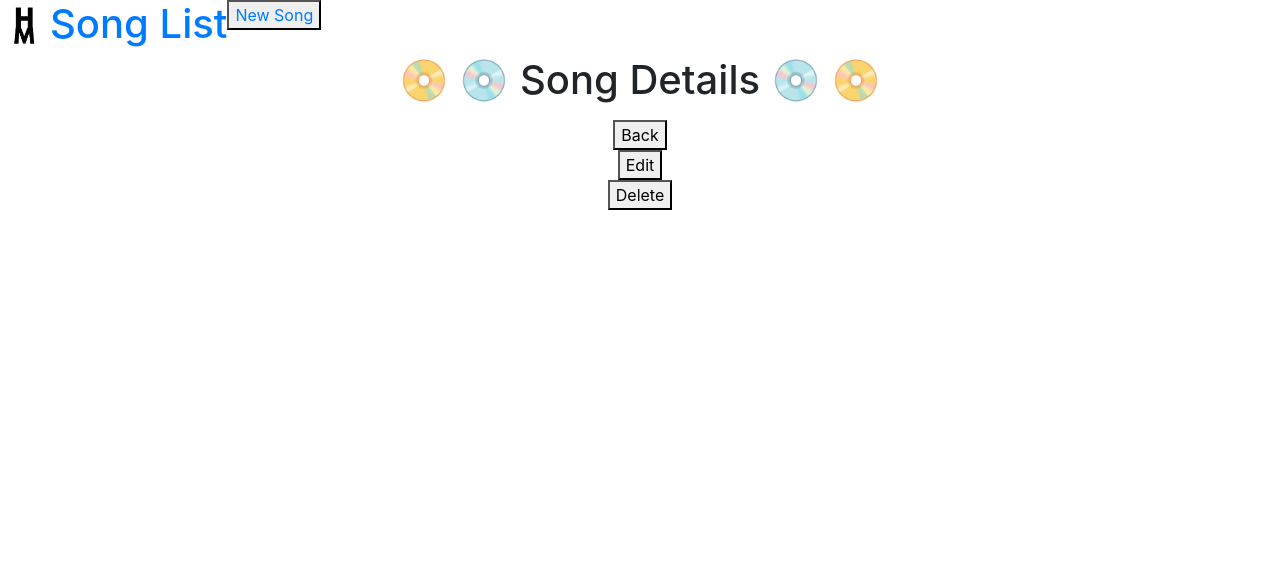
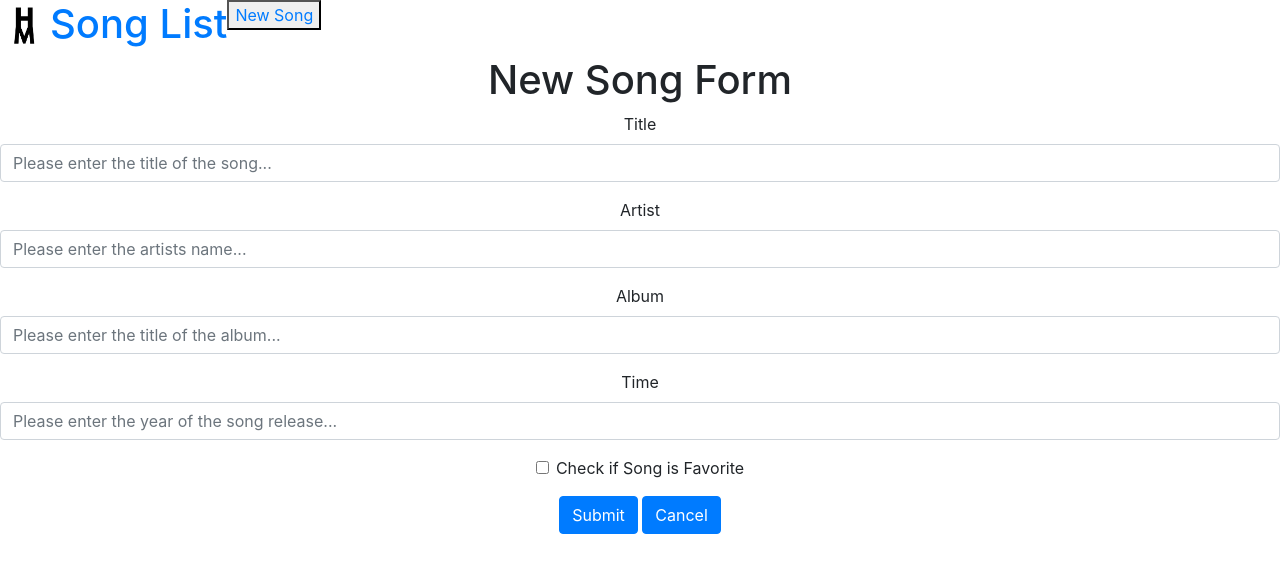
Before and after one commit to HadyM/tuner-api-frontend, a React (Create React App) app in the folder tuner-api-frontend/: page /songs/new in a window 1280 px wide. Shown: the top 572 px of the page. Built offline with nearby package versions, Linux system fonts and the light colour scheme; no server answers.

Commit message:
Added the new song functionality and working on edit song bonus

```diff
--- a/tuner-api-frontend/src/App.js
+++ b/tuner-api-frontend/src/App.js
@@ -7,6 +7,8 @@ import Home from "./Pages/Home";
 import Error from "./Pages/Error";
 import Index from "./Pages/Index";
 import Show from "./Pages/Show";
+import New from "./Pages/New";
+import Edit from "./Pages/Edit";
 
 import NavBar from "./Components/NavBar";
 import "bootstrap/dist/css/bootstrap.min.css";
@@ -17,16 +19,16 @@ const API_BASE = apiURL();
 function App() {
   const [songs, setSongs] = useState([]);
 
-  // const addSong = (newSong) => {
-  //   axios
-  //     .post(`${API_BASE}/songs`, newSong)
-  //     .then((response) => {
-  //       setSongs([...songs, newSong]);
-  //     })
-  //     .catch((error) => {
-  //       console.log(error);
-  //     });
-  // };
+  const addSong = (newSong) => {
+    axios
+      .post(`${API_BASE}/songs`, newSong)
+      .then((response) => {
+        setSongs([...songs, newSong]);
+      })
+      .catch((error) => {
+        console.log(error);
+      });
+  };
 
   const deleteSong = (index) => {
     axios.delete(`${API_BASE}/songs/${index}`).then(
@@ -41,18 +43,18 @@ function App() {
     );
   };
 
-  // const updateSong = (updatedSong, index) => {
-  //   axios.put(`${API_BASE}/songs/${index}`, updatedSong).then(
-  //     (response) => {
-  //       const updateArray = [...songs];
-  //       updateArray[index] = updatedSong;
-  //       setSongs(updateArray);
-  //     },
-  //     (error) => {
-  //       console.log(error);
-  //     },
-  //   );
-  // };
+  const updateSong = (updatedSong, index) => {
+    axios.put(`${API_BASE}/songs/${index}`, updatedSong).then(
+      (response) => {
+        const updateArray = [...songs];
+        updateArray[index] = updatedSong;
+        setSongs(updateArray);
+      },
+      (error) => {
+        console.log(error);
+      },
+    );
+  };
 
   useEffect(() => {
     axios.get(`${API_BASE}/songs`).then((response) => {
@@ -73,8 +75,14 @@ function App() {
             <Route exact path="/songs">
               <Index songs={songs} />
             </Route>
+            <Route path="/songs/new">
+              <New addSong={addSong} />
+            </Route>
             <Route path="/songs/:index">
               <Show songs={songs} deleteSong={deleteSong} />
+            </Route>
+            <Route path="/songs/:index/edit">
+              <Edit songs={songs} updateSong={updateSong} />
             </Route>
             <Route path="*">
               <Error />
--- a/tuner-api-frontend/src/Components/Song.js
+++ b/tuner-api-frontend/src/Components/Song.js
@@ -1,6 +1,6 @@
 import { Link } from "react-router-dom";
 
-function Song({ song, index }) {
+function Song({ song, id }) {
   return (
     <tr>
       <td>
@@ -14,7 +14,7 @@ function Song({ song, index }) {
         <h5>{song.artist}</h5>
       </td>
       <td>
-        <Link to={`/songs/${index}`}>
+        <Link to={`/songs/${id}`}>
           <h5>{song.album}</h5>
         </Link>
       </td>
--- a/tuner-api-frontend/src/Components/SongDetails.js
+++ b/tuner-api-frontend/src/Components/SongDetails.js
@@ -6,19 +6,22 @@ import { apiURL } from "../util/apiURL";
 const API_BASE = apiURL();
 
 function SongDetails(props) {
-  const { deleteSong } = props;
+  const { deleteSong, index } = props;
   const [song, setSong] = useState([]);
 
-  let { index } = useParams();
+  // let { index } = useParams();
   let history = useHistory();
 
   useEffect(() => {
-    axios.get(`${API_BASE}/songs/${index}`).then((response) => {
-      const { data } = response;
-      setSong(data.index).catch((e) => {
+    axios
+      .get(`${API_BASE}/songs/${index}`)
+      .then((response) => {
+        const { data } = response;
+        setSong(data);
+      })
+      .catch((e) => {
         history.push("/not-found");
       });
-    });
   }, [index, history]);
 
   const handleDelete = () => {
@@ -32,24 +35,21 @@ function SongDetails(props) {
         <h3>
           {song.is_favorite ? <span>⭐️</span> : null} {song.name}
         </h3>
-        <h6>{song.artist}</h6>
-        <p>{song.album}</p>
-        <p>{song.time}</p>
+        <h4>{song.artist}</h4>
+        <h4>{song.album}</h4>
+        <h4>{song.time}</h4>
         <div className="showNavigation">
           <div>
-            {" "}
             <Link to={`/songs`}>
               <button>Back</button>
             </Link>
           </div>
           <div>
-            {" "}
             <Link to={`/songs/${index}/edit`}>
               <button>Edit</button>
             </Link>
           </div>
           <div>
-            {" "}
             <button onClick={handleDelete}>Delete</button>
           </div>
         </div>
--- /dev/null
+++ b/tuner-api-frontend/src/Components/SongNewForm.js
@@ -0,0 +1,106 @@
+import { useState } from "react";
+import { withRouter, useHistory } from "react-router-dom";
+import Form from "react-bootstrap/Form";
+import Button from "react-bootstrap/Button";
+
+function SongNewForm(props) {
+  let history = useHistory();
+
+  const [song, setSong] = useState({
+    name: "",
+    artist: "",
+    album: "",
+    time: "",
+    is_favorite: false,
+  });
+
+  const handleInput = (event) => {
+    setSong({ ...song, [event.target.id]: event.target.value });
+  };
+
+  const handleNumber = (event) => {
+    setSong({ ...song, [event.target.id]: Number(event.target.value) });
+  };
+
+  const handleCheckbox = (event) => {
+    setSong({ ...song, is_favorite: !song.is_favorite });
+  };
+
+  const handleSubmit = (event) => {
+    event.preventDefault();
+    props.addSong(song);
+    props.history.push("/songs");
+  };
+
+  const handleCancel = () => {
+    history.push("/");
+  };
+
+  return (
+    <div className="New">
+      <Form onSubmit={handleSubmit} className="Form">
+        <Form.Group>
+          <Form.Label>Title</Form.Label>
+          <Form.Control
+            id="name"
+            type="text"
+            value={song.name}
+            onChange={handleInput}
+            placeholder="Please enter the title of the song..."
+            required
+          />
+        </Form.Group>
+        <Form.Group>
+          <Form.Label>Artist</Form.Label>
+          <Form.Control
+            id="artist"
+            type="text"
+            value={song.artist}
+            onChange={handleInput}
+            placeholder="Please enter the artists name..."
+            required
+          />
+        </Form.Group>
+        <Form.Group>
+          <Form.Label>Album</Form.Label>
+          <Form.Control
+            id="album"
+            type="text"
+            value={song.album}
+            onChange={handleInput}
+            placeholder="Please enter the title of the album..."
+            required
+          />
+        </Form.Group>
+        <Form.Group>
+          <Form.Label>Time</Form.Label>
+          <Form.Control
+            id="time"
+            type="number"
+            value={song.time}
+            onChange={handleNumber}
+            placeholder="Please enter the year of the song release..."
+            required
+          />
+        </Form.Group>
+        <Form.Group>
+          <Form.Check
+            id="is_favorite"
+            type="checkbox"
+            label="Check if Song is Favorite"
+            onChange={handleCheckbox}
+            value={song.is_favorite}
+          />
+        </Form.Group>
+        <Button variant="primary" type="submit">
+          Submit
+        </Button>{" "}
+        <Button variant="primary" onClick={handleCancel}>
+          Cancel
+        </Button>
+      </Form>
+    </div>
+  );
+}
+
+export default withRouter(SongNewForm);
--- a/tuner-api-frontend/src/Components/Songs.js
+++ b/tuner-api-frontend/src/Components/Songs.js
@@ -17,7 +17,7 @@ function Songs({ songs }) {
           </thead>
           <tbody>
             {songs.map((song, index) => {
-              return <Song key={index} song={song} id={index} />;
+              return <Song key={index} song={song} id={song.id} />;
             })}
           </tbody>
         </Table>
--- /dev/null
+++ b/tuner-api-frontend/src/Pages/Edit.js
@@ -0,0 +1,12 @@
+import SongEditForm from "../Components/SongEditForm";
+
+function Edit({ updateSong, songs }) {
+  return (
+    <div className="New Edit">
+      <h1>Edit Song Details</h1>
+      <SongEditForm updateSong={updateSong} songs={songs} />
+    </div>
+  );
+}
+
+export default Edit;
--- /dev/null
+++ b/tuner-api-frontend/src/Pages/New.js
@@ -0,0 +1,12 @@
+import SongNewForm from "../Components/SongNewForm";
+
+function New({ addSong }) {
+  return (
+    <div className="NewForm">
+      <h1>New Song Form</h1>
+      <SongNewForm addSong={addSong} />
+    </div>
+  );
+}
+
+export default New;
```
Also changed, not shown: tuner-api-frontend/src/Components/SongEditForm.js (added).
